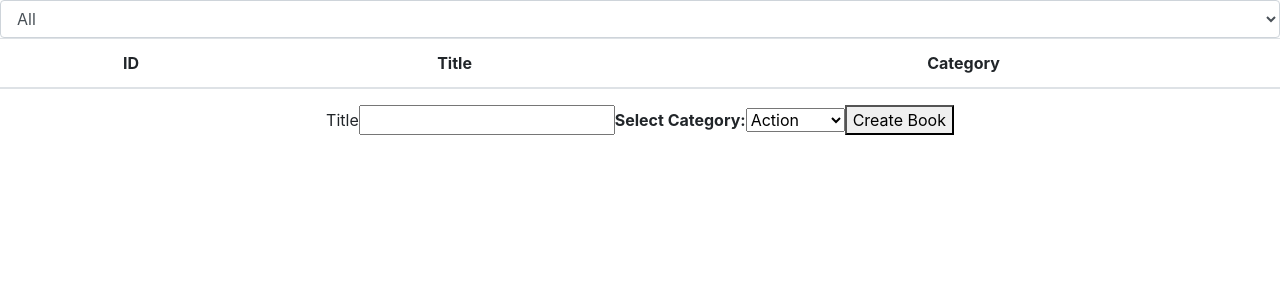
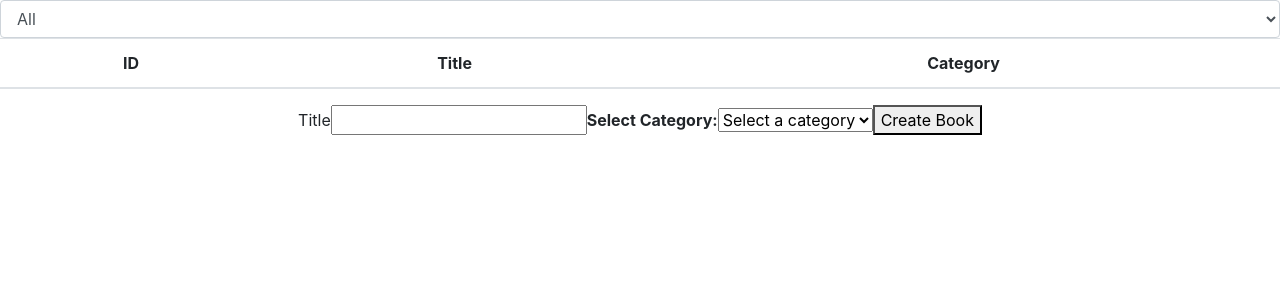
Before and after one commit to paulzay/bookstore, a React (Create React App) app: page / in a window 1280 px wide. Shown: the top 300 px of the page. Built offline with nearby package versions, Linux system fonts and the light colour scheme; what redux-immutable-state-invariant would draw is missing.

Commit message:
use array of categories and fix state bug

```diff
--- a/src/containers/BooksForm/BooksForm.js
+++ b/src/containers/BooksForm/BooksForm.js
@@ -5,8 +5,17 @@ import './bookform.css';
 
 function BooksForm({ createBook }) {
   const [title, setTitle] = useState('');
-  const [category, setCategory] = useState('Action');
+  const [category, setCategory] = useState('');
 
+  const categories = [
+    'Action',
+    'Biography',
+    'Horror',
+    'History',
+    'Kids',
+    'Learning',
+    'Sci-Fi',
+  ];
   const handleSubmit = e => {
     e.preventDefault();
     if (title && category) {
@@ -17,6 +26,7 @@ function BooksForm({ createBook }) {
       });
     }
     setTitle('');
+    setCategory('');
   };
 
   return (
@@ -27,14 +37,13 @@ function BooksForm({ createBook }) {
           <input type="text" id="title" name="title" value={title} onChange={e => setTitle(e.target.value)} />
         </label>
         <strong>Select Category:</strong>
-        <select value={category} onChange={e => setCategory(e.target.value)}>
-          <option value="action">Action</option>
-          <option value="biography">Biography</option>
-          <option value="history">History</option>
-          <option value="horror">Horror</option>
-          <option value="kids">Kids</option>
-          <option value="learning">Learning</option>
-          <option value="sci-fi">Sci-Fi</option>
+        <select onChange={e => setCategory(e.target.value)}>
+          <option value="">Select a category</option>
+          {
+                categories.map(category => (
+                  <option key={category} value={category}>{category}</option>
+                ))
+              }
         </select>
         <button type="submit">Create Book</button>
       </form>
```
